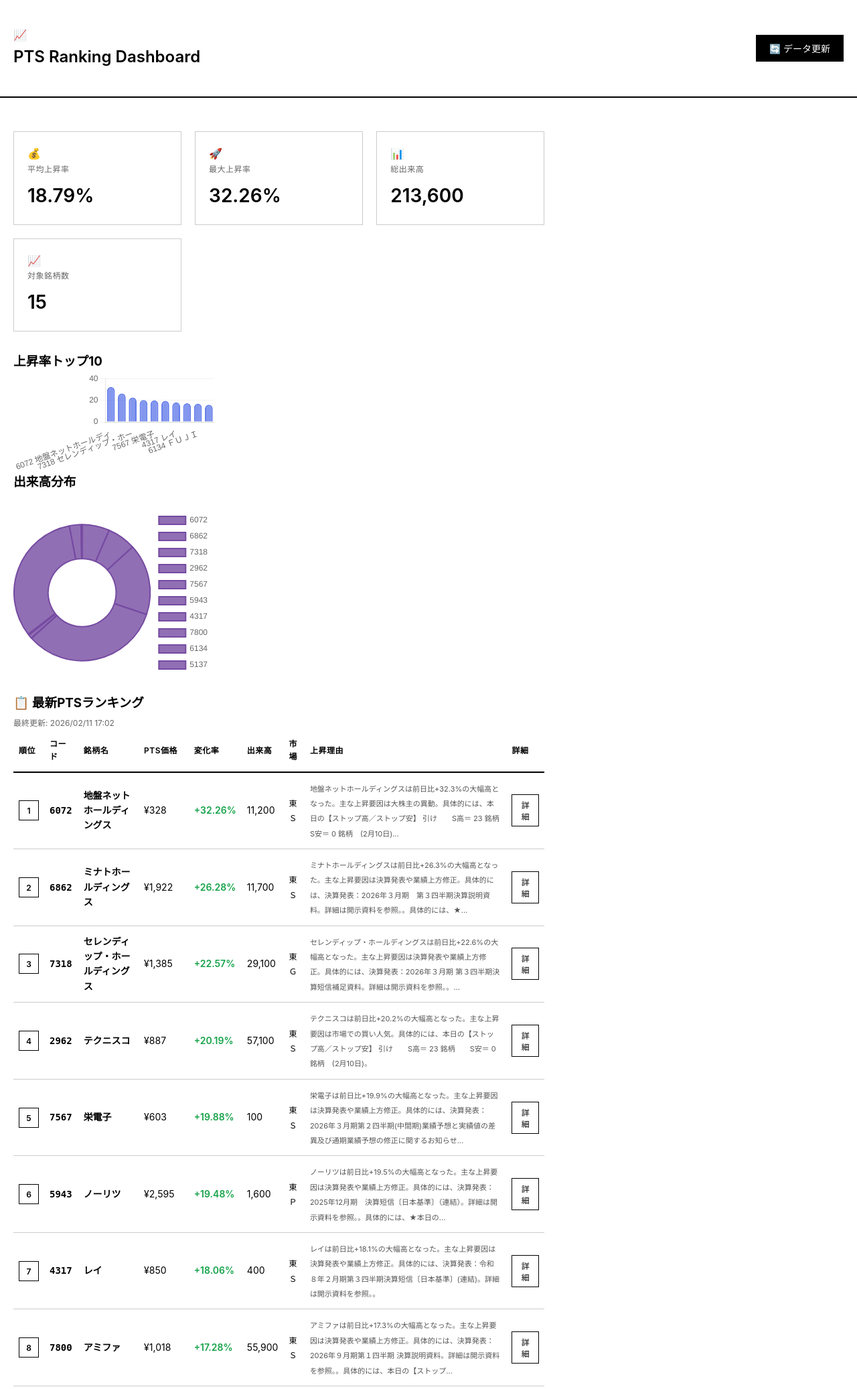
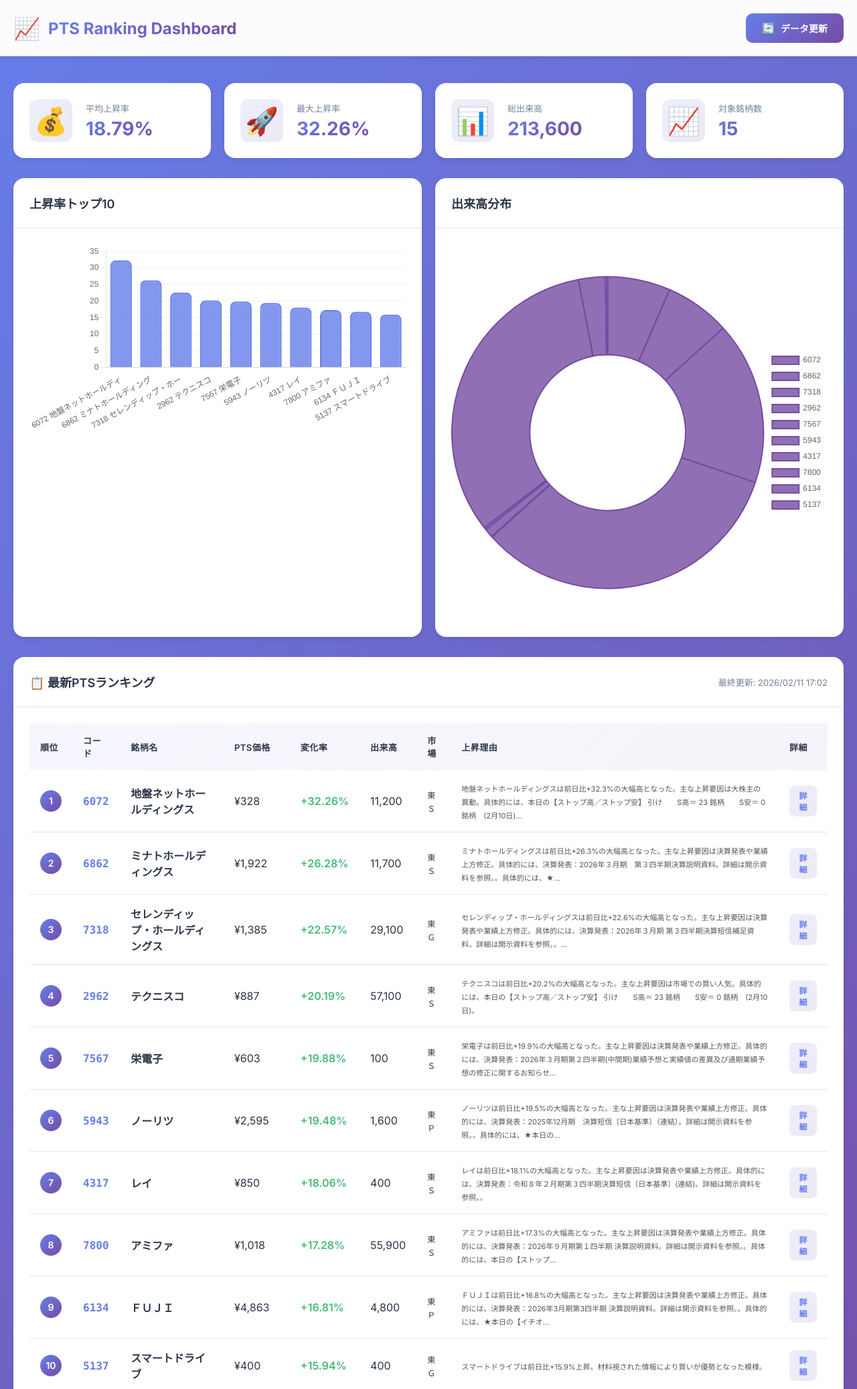
Before and after one commit to Ken-helpme/pts-ranking-reporter, a Flask app: page / in a window 1280 px wide. Shown: the top 2074 px of the page at 67% size. Run offline with Flask 3, Linux system fonts and the light colour scheme; data comes from the database, SQL or seed files in the repository.

Commit message:
Revert to original colorful UI
User prefers the original gradient design.
Restored purple/blue gradient background and colorful stats cards.

```diff
--- a/dashboard/static/css/style.css
+++ b/dashboard/static/css/style.css
@@ -7,31 +7,43 @@
 }
 
 :root {
-    --bg-color: #ffffff;
-    --text-color: #000000;
-    --border-color: #cccccc;
-    --hover-bg: #f5f5f5;
-    --green: #16a34a;  /* 上昇のみ緑 */
+    --primary-color: #667eea;
+    --primary-dark: #5a67d8;
+    --secondary-color: #764ba2;
+    --success-color: #48bb78;
+    --danger-color: #f56565;
+    --warning-color: #ed8936;
+    --bg-color: #f7fafc;
+    --card-bg: #ffffff;
+    --text-color: #2d3748;
+    --text-light: #718096;
+    --border-color: #e2e8f0;
+    --shadow: 0 4px 6px rgba(0, 0, 0, 0.07);
+    --shadow-lg: 0 10px 15px rgba(0, 0, 0, 0.1);
 }
 
 body {
-    font-family: -apple-system, BlinkMacSystemFont, 'Segoe UI', sans-serif;
-    background: var(--bg-color);
+    font-family: 'Inter', -apple-system, BlinkMacSystemFont, 'Segoe UI', sans-serif;
+    background: linear-gradient(135deg, #667eea 0%, #764ba2 100%);
+    min-height: 100vh;
     color: var(--text-color);
-    line-height: 1.6;
 }
 
 .container {
     max-width: 1400px;
     margin: 0 auto;
-    padding: 20px;
+    padding: 0 20px;
 }
 
 /* Header */
 .header {
-    border-bottom: 2px solid var(--text-color);
+    background: rgba(255, 255, 255, 0.98);
+    box-shadow: var(--shadow);
     padding: 20px 0;
-    margin-bottom: 30px;
+    position: sticky;
+    top: 0;
+    z-index: 100;
+    backdrop-filter: blur(10px);
 }
 
 .header-content {
@@ -40,284 +52,279 @@ body {
     align-items: center;
 }
 
-.header h1 {
-    font-size: 24px;
-    font-weight: 600;
+.logo {
+    display: flex;
+    align-items: center;
+    gap: 12px;
 }
 
-.header-actions button {
-    background: var(--text-color);
-    color: var(--bg-color);
-    border: none;
-    padding: 10px 20px;
-    cursor: pointer;
-    font-size: 14px;
-    margin-left: 10px;
+.logo-icon {
+    font-size: 32px;
 }
 
-.header-actions button:hover {
-    opacity: 0.8;
+.logo h1 {
+    font-size: 24px;
+    font-weight: 700;
+    background: linear-gradient(135deg, var(--primary-color), var(--secondary-color));
+    -webkit-background-clip: text;
+    -webkit-text-fill-color: transparent;
 }
 
-.last-updated {
-    font-size: 12px;
-    color: #666;
-    margin-top: 5px;
+/* Buttons */
+.btn {
+    padding: 12px 24px;
+    border: none;
+    border-radius: 10px;
+    font-size: 14px;
+    font-weight: 600;
+    cursor: pointer;
+    display: inline-flex;
+    align-items: center;
+    gap: 8px;
+    transition: all 0.3s ease;
 }
 
-/* Stats Cards */
+.btn-primary {
+    background: linear-gradient(135deg, var(--primary-color), var(--secondary-color));
+    color: white;
+}
+
+.btn-primary:hover {
+    transform: translateY(-2px);
+    box-shadow: var(--shadow-lg);
+}
+
+.btn-icon {
+    font-size: 16px;
+}
+
+/* Main Content */
+.main-content {
+    padding: 40px 0;
+}
+
+/* Stats Grid */
 .stats-grid {
     display: grid;
-    grid-template-columns: repeat(auto-fit, minmax(200px, 1fr));
+    grid-template-columns: repeat(auto-fit, minmax(250px, 1fr));
     gap: 20px;
     margin-bottom: 30px;
 }
 
 .stat-card {
-    border: 1px solid var(--border-color);
-    padding: 20px;
+    background: var(--card-bg);
+    border-radius: 16px;
+    padding: 24px;
+    display: flex;
+    align-items: center;
+    gap: 20px;
+    box-shadow: var(--shadow);
+    transition: transform 0.3s ease;
+}
+
+.stat-card:hover {
+    transform: translateY(-4px);
+    box-shadow: var(--shadow-lg);
+}
+
+.stat-icon {
+    font-size: 40px;
+    width: 64px;
+    height: 64px;
+    display: flex;
+    align-items: center;
+    justify-content: center;
+    background: linear-gradient(135deg, #667eea20, #764ba220);
+    border-radius: 12px;
 }
 
 .stat-label {
-    font-size: 12px;
-    color: #666;
-    text-transform: uppercase;
-    letter-spacing: 0.5px;
-    margin-bottom: 8px;
+    font-size: 13px;
+    color: var(--text-light);
+    margin-bottom: 4px;
+    font-weight: 500;
 }
 
 .stat-value {
     font-size: 28px;
+    font-weight: 700;
+    background: linear-gradient(135deg, var(--primary-color), var(--secondary-color));
+    -webkit-background-clip: text;
+    -webkit-text-fill-color: transparent;
+}
+
+/* Charts Grid */
+.charts-grid {
+    display: grid;
+    grid-template-columns: repeat(auto-fit, minmax(400px, 1fr));
+    gap: 20px;
+    margin-bottom: 30px;
+}
+
+/* Cards */
+.chart-card, .table-card {
+    background: var(--card-bg);
+    border-radius: 16px;
+    box-shadow: var(--shadow);
+    overflow: hidden;
+}
+
+.card-header {
+    padding: 24px;
+    border-bottom: 1px solid var(--border-color);
+    display: flex;
+    justify-content: space-between;
+    align-items: center;
+}
+
+.card-header h3 {
+    font-size: 18px;
     font-weight: 600;
 }
 
-/* Main Content */
-.main-content {
-    display: grid;
-    grid-template-columns: 2fr 1fr;
-    gap: 30px;
-    margin-bottom: 30px;
+.card-body {
+    padding: 24px;
 }
 
-.section {
-    border: 1px solid var(--border-color);
-    padding: 20px;
-}
-
-.section h2 {
-    font-size: 18px;
-    font-weight: 600;
-    margin-bottom: 20px;
-    padding-bottom: 10px;
-    border-bottom: 1px solid var(--border-color);
+.last-updated {
+    font-size: 13px;
+    color: var(--text-light);
 }
 
 /* Table */
-.table-container {
-    overflow-x: auto;
-}
-
 .ranking-table {
     width: 100%;
     border-collapse: collapse;
-    font-size: 14px;
+}
+
+.ranking-table thead {
+    background: linear-gradient(135deg, #667eea10, #764ba210);
 }
 
 .ranking-table th {
+    padding: 16px;
     text-align: left;
-    padding: 12px 8px;
-    border-bottom: 2px solid var(--text-color);
     font-weight: 600;
-    font-size: 12px;
+    font-size: 13px;
+    color: var(--text-color);
     text-transform: uppercase;
     letter-spacing: 0.5px;
 }
 
 .ranking-table td {
-    padding: 12px 8px;
+    padding: 16px;
     border-bottom: 1px solid var(--border-color);
 }
 
-.ranking-table tr:hover {
-    background: var(--hover-bg);
+.ranking-table tbody tr {
+    transition: background 0.2s ease;
 }
 
-/* Only green for positive change */
+.ranking-table tbody tr:hover {
+    background: #f7fafc;
+}
+
+.rank-badge {
+    display: inline-block;
+    width: 32px;
+    height: 32px;
+    border-radius: 50%;
+    background: linear-gradient(135deg, var(--primary-color), var(--secondary-color));
+    color: white;
+    text-align: center;
+    line-height: 32px;
+    font-weight: 600;
+    font-size: 14px;
+}
+
+.stock-code {
+    font-family: 'Monaco', monospace;
+    font-weight: 600;
+    color: var(--primary-color);
+}
+
 .change-positive {
-    color: var(--green);
+    color: var(--success-color);
     font-weight: 600;
 }
 
 .change-negative {
-    color: var(--text-color);
+    color: var(--danger-color);
     font-weight: 600;
 }
 
-.rank-badge {
-    display: inline-block;
-    width: 30px;
-    height: 30px;
-    line-height: 30px;
-    text-align: center;
-    border: 1px solid var(--text-color);
+.btn-detail {
+    padding: 6px 12px;
+    background: linear-gradient(135deg, #667eea20, #764ba220);
+    border: none;
+    border-radius: 8px;
+    color: var(--primary-color);
     font-weight: 600;
     font-size: 12px;
-}
-
-.stock-code {
-    font-family: monospace;
-    font-weight: 600;
-}
-
-/* Buttons */
-.btn-detail {
-    background: var(--bg-color);
-    color: var(--text-color);
-    border: 1px solid var(--text-color);
-    padding: 6px 12px;
     cursor: pointer;
-    font-size: 12px;
+    transition: all 0.2s ease;
 }
 
 .btn-detail:hover {
-    background: var(--text-color);
-    color: var(--bg-color);
-}
-
-/* Charts - Simple black */
-#changeRateChart {
-    max-height: 300px;
+    background: linear-gradient(135deg, var(--primary-color), var(--secondary-color));
+    color: white;
 }
 
 /* Modal */
 .modal {
     display: none;
     position: fixed;
+    z-index: 1000;
+    left: 0;
     top: 0;
-    left: 0;
-    right: 0;
-    bottom: 0;
+    width: 100%;
+    height: 100%;
     background: rgba(0, 0, 0, 0.5);
-    z-index: 1000;
-    overflow-y: auto;
+    backdrop-filter: blur(4px);
 }
 
 .modal.active {
     display: flex;
-    align-items: flex-start;
+    align-items: center;
     justify-content: center;
-    padding: 40px 20px;
 }
 
-.modal-dialog {
-    background: var(--bg-color);
-    border: 2px solid var(--text-color);
+.modal-content {
+    background: white;
+    border-radius: 20px;
+    width: 90%;
     max-width: 800px;
-    width: 100%;
     max-height: 90vh;
-    overflow-y: auto;
+    overflow: auto;
+    box-shadow: 0 20px 25px rgba(0, 0, 0, 0.15);
 }
 
 .modal-header {
-    padding: 20px;
+    padding: 24px;
     border-bottom: 1px solid var(--border-color);
     display: flex;
     justify-content: space-between;
     align-items: center;
 }
 
-.modal-header h2 {
-    font-size: 18px;
-    font-weight: 600;
-    margin: 0;
+.modal-close {
+    width: 32px;
+    height: 32px;
     border: none;
-    padding: 0;
+    background: #f7fafc;
+    border-radius: 50%;
+    font-size: 24px;
+    cursor: pointer;
+    transition: all 0.2s ease;
 }
 
-.close-btn {
-    background: none;
-    border: none;
-    font-size: 24px;
-    cursor: pointer;
-    padding: 0;
-    line-height: 1;
+.modal-close:hover {
+    background: var(--danger-color);
+    color: white;
 }
 
 .modal-body {
-    padding: 20px;
-}
-
-/* Company Info */
-.company-info {
-    display: grid;
-    grid-template-columns: repeat(auto-fit, minmax(200px, 1fr));
-    gap: 15px;
-    margin-bottom: 20px;
-    padding: 15px;
-    border: 1px solid var(--border-color);
-}
-
-.info-item {
-    display: flex;
-    justify-content: space-between;
-}
-
-.info-label {
-    font-size: 12px;
-    color: #666;
-    text-transform: uppercase;
-}
-
-.info-value {
-    font-weight: 600;
-}
-
-/* Analysis Sections */
-.analysis-section {
-    margin-bottom: 20px;
-    padding: 15px;
-    border: 1px solid var(--border-color);
-}
-
-.analysis-section h3 {
-    font-size: 14px;
-    font-weight: 600;
-    margin-bottom: 10px;
-    text-transform: uppercase;
-    letter-spacing: 0.5px;
-}
-
-.analysis-section p {
-    line-height: 1.8;
-}
-
-.analysis-section ul {
-    margin: 10px 0;
-    padding-left: 20px;
-}
-
-.analysis-section li {
-    margin: 5px 0;
-}
-
-/* News Items */
-.news-item {
-    padding: 12px 0;
-    border-bottom: 1px solid var(--border-color);
-}
-
-.news-item:last-child {
-    border-bottom: none;
-}
-
-.news-title {
-    font-weight: 500;
-    margin-bottom: 4px;
-}
-
-.news-date {
-    font-size: 11px;
-    color: #666;
+    padding: 24px;
 }
 
 /* Loading */
--- a/dashboard/static/js/dashboard.js
+++ b/dashboard/static/js/dashboard.js
@@ -272,44 +272,23 @@ async function showStockDetail(code, name) {
 
             // Main reason (上昇理由)
             if (latestData.main_reason) {
-                html += '<div class="analysis-section">';
-                html += `<h3>上昇理由</h3>`;
-                html += `<p>${latestData.main_reason}</p>`;
-                html += '</div>';
-            }
-
-            // Earnings detail (決算分析)
-            if (latestData.analysis && latestData.analysis.earnings_detail) {
-                const earnings = latestData.analysis.earnings_detail;
-                html += '<div class="analysis-section">';
-                html += `<h3>決算分析（Claude AI）</h3>`;
-                if (earnings.earnings_reason) {
-                    html += `<p><strong>決算内容:</strong> ${earnings.earnings_reason}</p>`;
-                }
-                if (earnings.key_factors && earnings.key_factors.length > 0) {
-                    html += '<p><strong>主要な要因:</strong></p><ul>';
-                    earnings.key_factors.forEach(factor => {
-                        html += `<li>${factor}</li>`;
-                    });
-                    html += '</ul>';
-                }
-                if (earnings.outlook) {
-                    html += `<p><strong>今後の見通し:</strong> ${earnings.outlook}</p>`;
-                }
+                html += '<div style="margin-bottom: 24px; padding: 16px; background: #fff3cd; border-left: 4px solid #ffc107; border-radius: 4px;">';
+                html += `<h3 style="margin-bottom: 12px; color: #856404;">📊 上昇理由</h3>`;
+                html += `<p style="margin: 0; line-height: 1.6;">${latestData.main_reason}</p>`;
                 html += '</div>';
             }
 
             // Future potential (将来性評価)
             if (latestData.future_potential) {
-                html += '<div class="analysis-section">';
-                html += `<h3>将来性評価</h3>`;
-                html += `<p>${latestData.future_potential}</p>`;
+                html += '<div style="margin-bottom: 24px; padding: 16px; background: #d1ecf1; border-left: 4px solid #17a2b8; border-radius: 4px;">';
+                html += `<h3 style="margin-bottom: 12px; color: #0c5460;">🔮 将来性評価</h3>`;
+                html += `<p style="margin: 0; line-height: 1.6;">${latestData.future_potential}</p>`;
                 html += '</div>';
             }
 
             // Current stats
             html += '<div style="margin-bottom: 24px;">';
-            html += `<h3 style="margin-bottom: 12px;">現在の情報</h3>`;
+            html += `<h3 style="margin-bottom: 12px;">💰 現在の情報</h3>`;
             html += `<p><strong>PTS価格:</strong> ¥${formatNumber(latestData.pts_price)}</p>`;
             html += `<p><strong>変化率:</strong> <span class="${latestData.change_rate >= 0 ? 'change-positive' : 'change-negative'}">${latestData.change_rate >= 0 ? '+' : ''}${latestData.change_rate.toFixed(2)}%</span></p>`;
             html += `<p><strong>出来高:</strong> ${formatNumber(latestData.volume)}株</p>`;
@@ -317,7 +296,7 @@ async function showStockDetail(code, name) {
 
             // News
             if (latestData.news && latestData.news.length > 0) {
-                html += '<h3 style="margin-bottom: 12px;">最新ニュース</h3>';
+                html += '<h3 style="margin-bottom: 12px;">📰 最新ニュース</h3>';
                 latestData.news.forEach(newsItem => {
                     html += '<div class="news-item">';
                     html += `<div class="news-title">${newsItem.title}</div>`;
```
Also changed, not shown: other parts of dashboard/static/css/style.css (+69 -17 lines).
